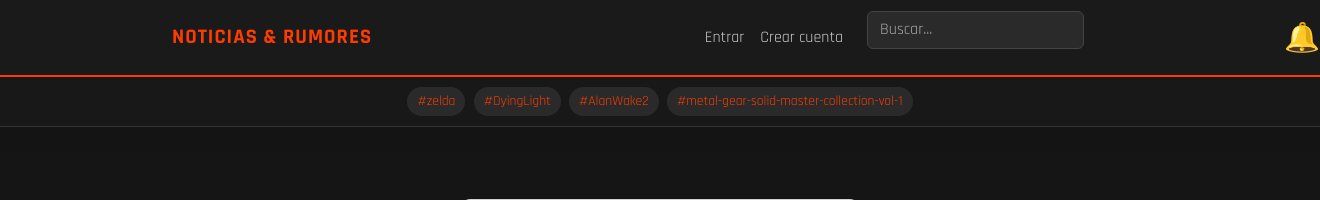
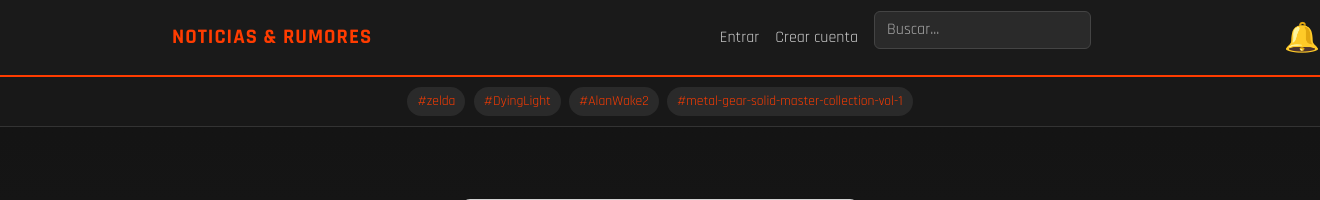
Before and after one commit to Litdemonick/blog, a Django app: page /signup/ in a window 1320 px wide. Shown: the top 200 px of the page. Run offline with Django 4.2, Linux system fonts and the light colour scheme; data comes from the database, SQL or seed files in the repository; parts of the project's set-up code (start-up, migrations or seed data) failed here and were passed over; some libraries are stand-ins or nearby versions.

Commit message:
corrección x5.

```diff
--- a/blog/templates/base.html
+++ b/blog/templates/base.html
@@ -64,7 +64,7 @@
       font-size: 1.8rem;
       color: #ff3c00 !important;
       transition: transform 0.2s, text-shadow 0.2s;
-      margin-left: 12px;
+      margin-left: 5px;  /* ← REDUCE ESTE VALOR */
     }
     .notif-bell:hover {
       transform: scale(1.2);
@@ -311,7 +311,7 @@
 
         <!-- 🔍 Buscador -->
         <li class="nav-item">
-          <form class="d-flex ms-3" method="get" action="{% url 'blog:search' %}">
+          <form class="d-flex ms-2" method="get" action="{% url 'blog:search' %}">
             <input class="form-control" type="search" name="q" placeholder="Buscar...">
           </form>
         </li>
```
